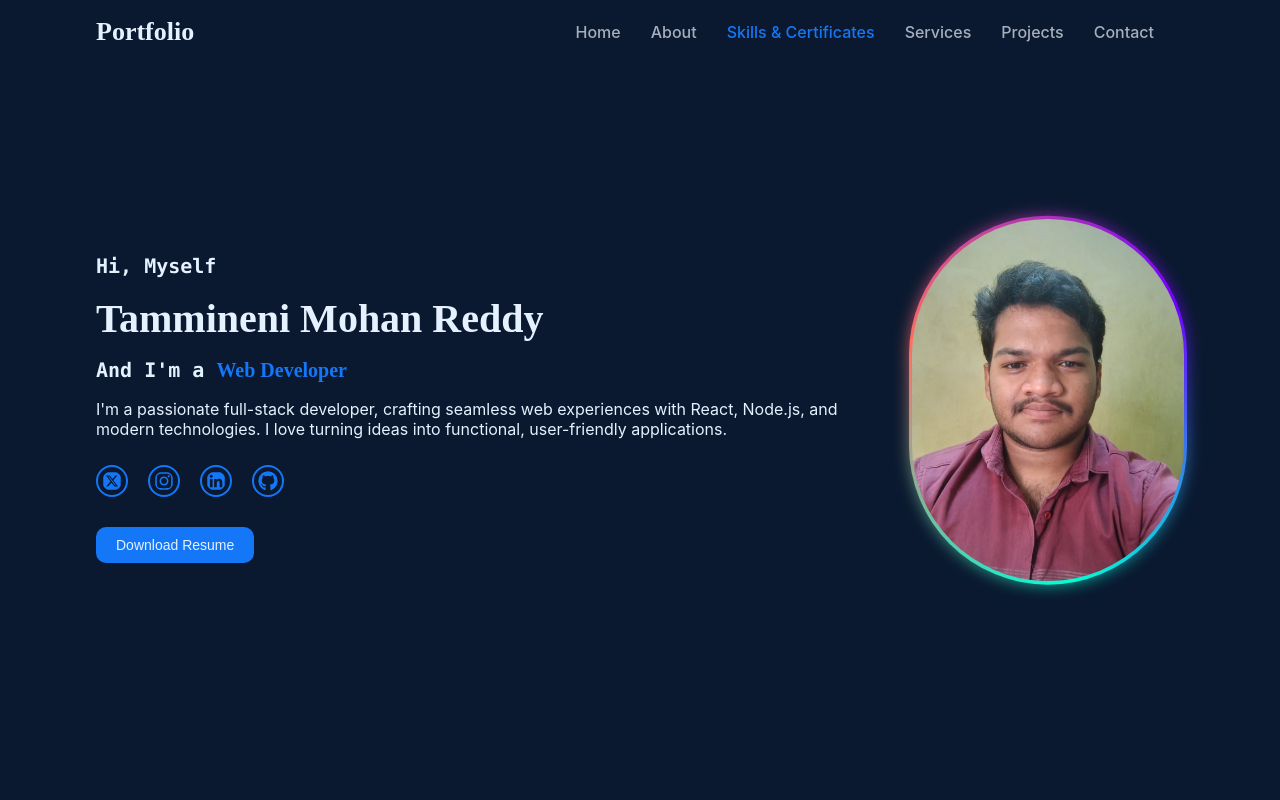
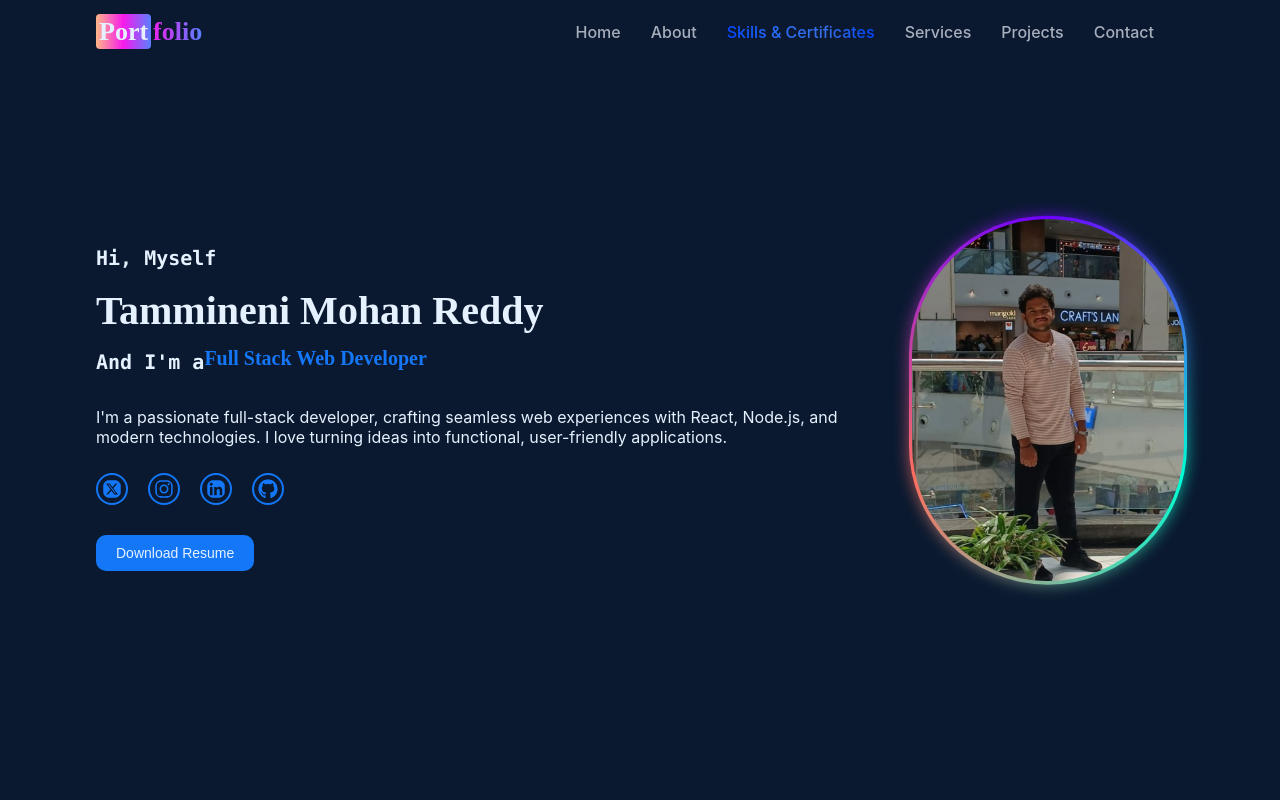
Before and after one commit to mohanreddytm/portfolio, a React (Create React App) app: page / in a window 1280 px wide. Shown: the top 800 px of the page. Built offline with nearby package versions, Linux system fonts and the light colour scheme.

Commit message:
Make some more Animations

```diff
--- a/src/App.css
+++ b/src/App.css
@@ -32,11 +32,26 @@ header{
 
 
 .portfolio-heading{
-  color:#E6F1FF;
   font-size: 26px;
   font-family: cursive;
   font-weight: bold;
+  background-image: linear-gradient(to right, #ffb788,#f71aec,#5980ff);
+  background-clip: text;
+  color:transparent
 }
+
+.portfolio-heading span{
+  background-image: linear-gradient(to right, #ffb788,#f71aec,#5980ff);
+  color:#E6F1FF;
+  background-clip: border-box;
+  padding:3px;
+  border-radius: 4px;
+  margin-right: 2px;
+  /* font-family: 'Poppins', sans-serif; */
+}
+
+
+
 
 ul{
   display: flex;
@@ -130,12 +145,13 @@ a:hover {
 
 
 
-
 .web-developer-span{
   color:#1477f7;
   font-size: 20px;
   font-weight: bold;
   font-family: cursive;
+  margin-top: 10px;
+
 }
 
 .resume-button{
@@ -704,7 +720,7 @@ margin-right: 20px;
   top:50%;
   left:50%;
   translate: -50% -50%;
-  background-image: conic-gradient(from var(--angle),#6f00ff, #00ffd5, #ff6f61, #6f00ff);
+  background-image: conic-gradient(#6f00ff, #00ffd5, #ff6f61, #6f00ff);
   z-index: 0;
   padding:3px;
   border-radius: 160px;
@@ -719,33 +735,52 @@ margin-right: 20px;
 
 .active{
   color:#1477f7;
+  background-image:linear-gradient(to right,#0346ff,#296dff,#386ee3,#0044ff);
+  background-clip: text;
+  color: transparent;
+
 }
 
-@keyframes spin{
-  form{
-    --angle: 0deg;
-  }
+/* @keyframes bounce{
+   0%,50%,20%,70%,90%,100%{
+    transform: translateY(0);
+   }
+   40%{
+      transform: translateY(-20px);
+   }
 
-  to{
-    --angle: 360deg;
-  }
+    60%{
+      transform: translateY(-10px);
+    }
+
+    80%{
+      transform: translateY(-5px);
+    }
+
+}*/
+
+.bounce{
+  /* animation: bounce 1.5s linear infinite;
+  animation-delay: 5s; */
+  margin-left: 20px;
+  transition: opacity 0.3s ease-in-out;
+  opacity: 1;
 }
 
-/* .profile-image-container::after{
-  content: '';
-  position: absolute;
-  height:85%;
-  width: 78%;
-  top:50%;
-  left:50%;
-  translate: -50% -50%;
-  background: red;
-  z-index: 0;
-  padding:10px;
-  border-radius: 160px;
-} */
 
+.fade-out {
+  opacity: 0;
+}
 
+.fade-in {
+  opacity: 1;
+}
+
+.name-head-cont-3{
+  display: flex;
+  align-items: center;
+
+}
 
 
 .low-one{
@@ -766,6 +801,26 @@ margin-right: 20px;
   flex-direction: column;
 
   align-items: center;
+}
+
+.mute{
+  display: none;
+}
+
+@keyframes blink {
+  0% {
+    opacity: 1;
+  }
+  50%, 30%, 70% {
+    opacity: 0;
+  }
+  100% {
+    opacity: 1;
+  }
+}
+
+.blink{
+  animation: blink 1.05s infinite;
 }
 
 .copy-right-container{
--- a/src/App.js
+++ b/src/App.js
@@ -1,10 +1,12 @@
-import { useEffect, useRef, useState } from "react";
+import { use, useEffect, useRef, useState } from "react";
 
 import { FaFacebook, FaInstagram, FaLinkedin, FaTwitter,FaArrowAltCircleRight , FaArrowAltCircleLeft } from "react-icons/fa";
 import { BiSolidRightArrow, BiSolidDownArrow } from "react-icons/bi";
 
-import profile from './images/profile.jpg';
+import profile from './images/profile.png';
 import about from './images/aboutme.jpg';
+
+import SecondIterator from './components/SecondIterator';
 
 import { IoIosMenu } from "react-icons/io";
 
@@ -41,12 +43,11 @@ import taskmanagerlogo from './images/taskmanagerlogo.png'
 import oneresume from './oneresume.pdf'
 import { FaRegCopyright, FaAngleUp, FaSquareXTwitter  } from "react-icons/fa6";
 
-import AOS from "aos";
-import "aos/dist/aos.css";
 
 import './App.css';
 
 import nxtwatchlogo from './images/nxtwatchlogo.png'
+
 
 const App = () => {
 
@@ -55,7 +56,6 @@ const App = () => {
   const [loadservices, setloadservices] = useState(false)
 
   const [currentPage, setCurrentPage] = useState(0);
-
 
 
   const [fullnameinput, setFullnameinput] = useState("");
@@ -73,6 +73,7 @@ const App = () => {
   const servicesRef = useRef();
   const projectsRef = useRef();
   const contactRef = useRef();
+
 
   useEffect(() => {
     const handleScroll = () => {
@@ -102,14 +103,6 @@ const App = () => {
 
 
 
-  useEffect(() => {
-    AOS.init({
-      duration: 600,
-      once: true,
-      offset: 10,
-      easing: "ease-out"
-    });
-  }, []);
 
   const [toggleMenu, setToggleMenu] = useState(false);
 
@@ -179,9 +172,11 @@ const App = () => {
 
   }
 
+
+
   const downloadResume = () => {
     const link = document.createElement("a");
-    link.href = oneresume; // Path to your PDF file
+    link.href = oneresume;
     link.download = "Mohan_Resume.pdf";
     link.click();
 }
@@ -194,7 +189,7 @@ console.log("Clicked")
     <div className="initial-container">
       <div className="header-container">
         <header>
-          <h1 className="portfolio-heading">Portfolio</h1>
+          <h1 className="portfolio-heading"><span>Port</span>folio</h1>
           <IoIosMenu onClick={onClickMenuIcon} className="menu-icon" />
           <nav className={toggleMenu ? 'nav-active' : 'nav-inactive'}>
             <ul className="menu-links">
@@ -221,18 +216,22 @@ console.log("Clicked")
       <div className="main-container">
         <section className="main-containers" id="home" ref={homeRef}>
           <div className="home-content">
-            <h1  data-aos="fade-up"className="name-head-1">Hi, Myself</h1>
-            <h1  data-aos="fade-up"className="name-head-2">Tammineni Mohan Reddy</h1>
-            <h1 data-aos="fade-up" className="name-head-1">And I'm a <span className="web-developer-span">Web Developer</span></h1>
-            <p data-aos="fade-up" className='profile-description'>I'm a passionate full-stack developer, crafting seamless web experiences with React, Node.js, and modern technologies.
+            <h1 className="name-head-1">Hi, Myself</h1>
+            <h1 className="name-head-2">Tammineni Mohan Reddy</h1>
+            <div className="name-head-cont-3">
+            <h1 className="name-head-1">And I'm a </h1>
+              {activeSection === "home" ? (<SecondIterator currentOne={activeSection} />) : <h1 className="web-developer-span">Full Stack Web Developer<span className="blink">|</span></h1>}
+            </div>
+
+            <p className='profile-description'>I'm a passionate full-stack developer, crafting seamless web experiences with React, Node.js, and modern technologies.
               I love turning ideas into functional, user-friendly applications.</p>
-            <ul data-aos="fade-up">
+            <ul>
               <li><a className='website-icons' href='https://x.com/MohanreddyTamm2'><FaSquareXTwitter className='icons' /></a></li>
               <li><a className='website-icons' href='https://www.instagram.com/username_mohan/'><FaInstagram className='icons' /></a></li>
               <li><a className='website-icons' href='https://www.linkedin.com/in/mohanreddytm/'><FaLinkedin className='icons' /></a></li>
               <li><a className='website-icons' href='https://github.com/mohanreddytm'><FaGithub className='icons' /></a></li>
             </ul>
-            <button onClick={downloadResume} data-aos="fade-up" className="resume-button">Download Resume</button>
+            <button onClick={downloadResume} className="resume-button">Download Resume</button>
           </div>
           <div className='profile-image-container'>
             <div>
@@ -249,17 +248,17 @@ console.log("Clicked")
       <img src={about} alt="about" className="about-image" />
 
       <div className="about-content">
-        <h2 data-aos="fade-up" className="about-head">About Me</h2>
-        <p data-aos="fade-up" className="about-me-text">
+        <h2 className="about-head">About Me</h2>
+        <p className="about-me-text">
           I’m <mark>Tammineni Mohan Reddy</mark>, a dedicated <mark>Full-Stack Web Developer</mark> with expertise in <mark>React.js, Node.js, Express.js, and SQLite</mark>.
           I specialize in building modern, high-performance web applications that are <mark>responsive, efficient, and scalable</mark>.
         </p>
-        <p data-aos="fade-up" className="about-me-text">
+        <p className="about-me-text">
           I enjoy turning ideas into reality through <mark>clean code and seamless UI/UX</mark>.
           Whether it's <mark>frontend development, backend APIs, or full-stack solutions</mark>, I focus on delivering high-quality and optimized web applications.
         </p>
 
-        <button data-aos="fade-up" className="read-more" onClick={() => setIsOpen(!isOpen)}>
+        <button  className="read-more" onClick={() => setIsOpen(!isOpen)}>
           {isOpen ?
             <div>
               <BiSolidDownArrow /> <p>Read Less</p>
@@ -289,11 +288,11 @@ console.log("Clicked")
       </div>
     </section>
         <section id="skills" ref={skillsRef}>
-          <h1 data-aos="fade-up" className='skills-head'>Skills & Certificates</h1>
+          <h1 className='skills-head'>Skills & Certificates</h1>
           <ul className='skills-list'>
             {skills.slice(0, loadMore ? skills.length : 6).map(eachSkill => <EverySkill key={eachSkill.name} skill={eachSkill} />)}
           </ul>
-          <div data-aos="fade-up" className='show-more-button'>
+          <div className='show-more-button'>
              <button onClick={() => setLoadMore(!loadMore)} className='load-more-button'>Show {loadMore ? "Less" : "More"}</button>
           </div>
        </section>
--- a/src/components/EverySkill/index.js
+++ b/src/components/EverySkill/index.js
@@ -31,8 +31,9 @@ const EverySkill = ({skill}) => {
 
 
     const CertificatePopup = () => {
+        console.log("entered here skill")
         return (
-          <div className='certiticate-popup-cont' data-aos="fade-up">
+          <div className='certiticate-popup-cont'>
             <div id="certificate-container">
                 <img className='certificate-image' src={certificate} alt="about" />
 
@@ -44,6 +45,8 @@ const EverySkill = ({skill}) => {
           </div>
         )
       }
+
+console.log("entered into every skill")
 
 return(
     <li>
--- /dev/null
+++ b/src/components/SecondIterator/index.js
@@ -0,0 +1,57 @@
+import React, { useEffect, useState } from 'react'
+
+const roles = [
+    "Full Stack Developer",
+    "Frontend Visionary",
+    "Backend Specialist",
+    "Web Solutions Engineer",
+    "React Innovator",
+    "JavaScript Technologist",
+    "Node.js Expert",
+    "Express.js Specialist",
+    "UI/UX Futurist",
+    "Web Experience Designer",
+    "Software Craftsman",
+    "Frontend Strategist",
+    "Backend Architect",
+    "JavaScript Wizard",
+    "API Maestro",
+    "Digital Transformation Consultant",
+    "Tech Stack Builder"
+  ];
+
+
+
+const SecondIterator = () => {
+
+
+    const [currentRole, setCurrentRole] = useState(roles[0]);
+    const [fade, setFade] = useState(true);
+
+  useEffect(() => {
+    const interval = setInterval(() => {
+      setFade(false);
+        const index = roles.indexOf(currentRole);
+        const nextIndex = (index + 1) % roles.length;
+        let count = 1;
+        const miniInterval = setInterval(() => {
+          setCurrentRole(roles[nextIndex].slice(0,count));
+          count += 1;
+          if (count > roles[nextIndex].length) {
+            clearInterval(miniInterval);
+          }
+        }
+        , 100);
+        setFade(true);
+    }, 2000);
+    console.log(currentRole);
+    return () => clearInterval(interval);
+  }, [currentRole]);
+
+
+    return (
+        <h1 className={`web-developer-span bounce ${fade ? "fade-in" : "fade-out"}`}>{currentRole}<span className="blink">|</span></h1>
+    )
+  }
+
+export default SecondIterator;
```
Also changed, not shown: src/images/profile.jpg (deleted), src/images/profile.png (added).
